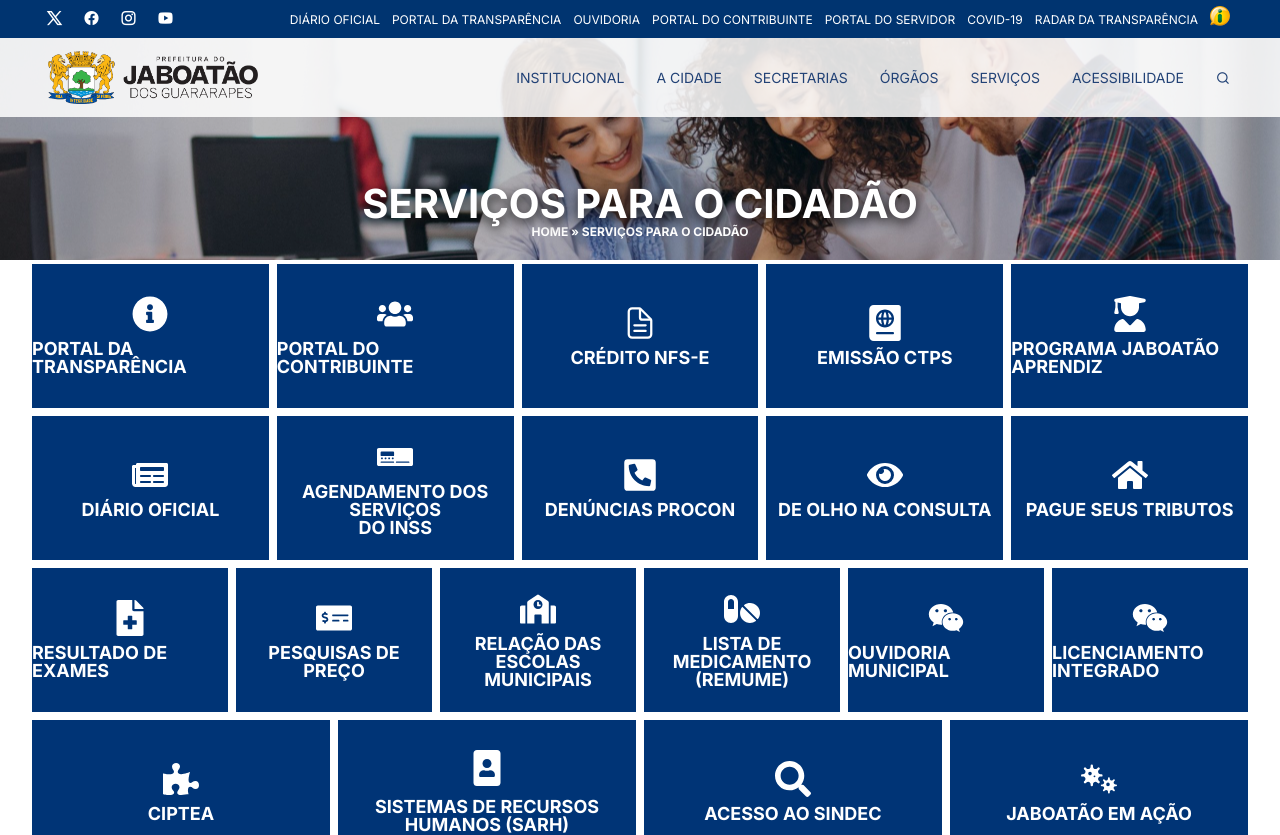
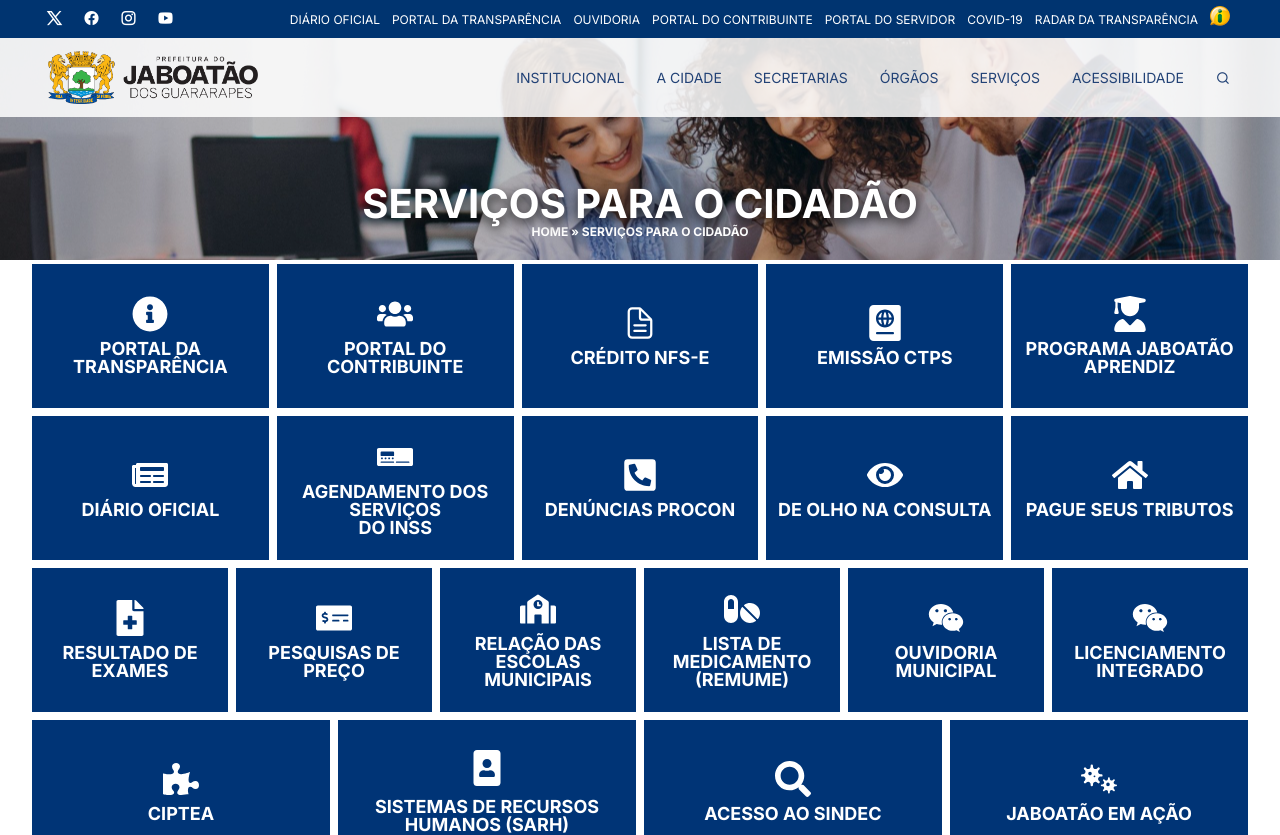
Before and after one commit to kaueksilva/projetojboficial, a Next.js app in the folder front-oficial/: page /cidadao in a window 1280 px wide. Shown: the top 835 px of the page. Built offline with nearby package versions, Linux system fonts and the light colour scheme.

Commit message:
text-center

```diff
--- a/front-oficial/src/app/cidadao/servicos-para-o-cidadao.jsx
+++ b/front-oficial/src/app/cidadao/servicos-para-o-cidadao.jsx
@@ -37,7 +37,7 @@
             <div className="relative h-full w-full bg-[#003476] bg-center">
               <div className="absolute inset-0 flex flex-col items-center justify-center transition-opacity duration-500 group-hover:opacity-0">
                 <FaInfoCircle className="text-4xl text-white" />
-                <h3 className="text-white text-lg font-bold leading-none mt-2">
+                <h3 className="text-white text-lg font-bold leading-none mt-2 text-center">
                   PORTAL DA TRANSPARÊNCIA
                 </h3>
               </div>
@@ -58,7 +58,7 @@
             <div className="relative h-full bg-[#003476] bg-center">
               <div className="absolute inset-0 flex flex-col items-center justify-center transition-opacity duration-500 group-hover:opacity-0">
                 <FaUsers className="text-4xl text-white" />
-                <h3 className="text-white text-lg font-bold leading-none mt-2">
+                <h3 className="text-white text-lg font-bold leading-none mt-2 text-center">
                   PORTAL DO CONTRIBUINTE
                 </h3>
               </div>
@@ -78,7 +78,7 @@
             <div className="relative h-full bg-[#003476] bg-center">
               <div className="absolute inset-0 flex flex-col items-center justify-center transition-opacity duration-500 group-hover:opacity-0">
                 <IoDocumentTextOutline className="text-4xl text-white" />
-                <h3 className="text-white text-lg font-bold leading-none mt-2">
+                <h3 className="text-white text-lg font-bold leading-none mt-2 text-center">
                   CRÉDITO NFS-E
                 </h3>
               </div>
@@ -98,7 +98,7 @@
             <div className="relative h-full bg-[#003476] bg-center">
               <div className="absolute inset-0 flex flex-col items-center justify-center transition-opacity duration-500 group-hover:opacity-0">
                 <FaPassport className="text-4xl text-white" />
-                <h3 className="text-white text-lg font-bold leading-none mt-2">
+                <h3 className="text-white text-lg font-bold leading-none mt-2 text-center">
                   EMISSÃO CTPS
                 </h3>
               </div>
@@ -119,7 +119,7 @@
             <div className="relative h-full bg-[#003476] bg-center">
               <div className="absolute inset-0 flex flex-col items-center justify-center transition-opacity duration-500 group-hover:opacity-0">
                 <FaUserGraduate className="text-4xl text-white" />
-                <h3 className="text-white text-lg font-bold leading-none mt-2">
+                <h3 className="text-white text-lg font-bold leading-none mt-2 text-center">
                   PROGRAMA JABOATÃO APRENDIZ
                 </h3>
               </div>
@@ -142,7 +142,7 @@
             <div className="relative h-full w-full bg-[#003476] bg-center">
               <div className="absolute inset-0 flex flex-col items-center justify-center transition-opacity duration-500 group-hover:opacity-0">
                 <FaNewspaper className="text-4xl text-white" />
-                <h3 className="text-white text-lg font-bold leading-none mt-2">
+                <h3 className="text-white text-lg font-bold leading-none mt-2 text-center">
                   DIÁRIO OFICIAL
                 </h3>
               </div>
@@ -162,7 +162,7 @@
             <div className="relative h-full w-full bg-[#003476] bg-center">
               <div className="absolute inset-0 flex flex-col items-center justify-center transition-opacity duration-500 group-hover:opacity-0">
                 <FaDigitalTachograph className="text-4xl text-white" />
-                <h3 className="text-white text-lg font-bold text-center leading-none mt-2">
+                <h3 className="text-white text-lg font-bold leading-none mt-2 text-center">
                   AGENDAMENTO DOS SERVIÇOS <br /> DO INSS
                 </h3>
               </div>
@@ -183,7 +183,7 @@
             <div className="relative h-full w-full bg-[#003476] bg-center">
               <div className="absolute inset-0 flex flex-col items-center justify-center transition-opacity duration-500 group-hover:opacity-0">
                 <FaPhoneSquareAlt className="text-4xl text-white" />
-                <h3 className="text-white text-lg font-bold leading-none mt-2">
+                <h3 className="text-white text-lg font-bold leading-none mt-2 text-center">
                   DENÚNCIAS PROCON
                 </h3>
               </div>
@@ -203,7 +203,7 @@
             <div className="relative h-full w-full bg-[#003476] bg-center">
               <div className="absolute inset-0 flex flex-col items-center justify-center transition-opacity duration-500 group-hover:opacity-0">
                 <FaEye className="text-4xl text-white" />
-                <h3 className="text-white text-lg font-bold leading-none mt-2">
+                <h3 className="text-white text-lg font-bold leading-none mt-2 text-center">
                   DE OLHO NA CONSULTA
                 </h3>
               </div>
@@ -223,7 +223,7 @@
             <div className="relative h-full w-full bg-[#003476] bg-center">
               <div className="absolute inset-0 flex flex-col items-center justify-center transition-opacity duration-500 group-hover:opacity-0">
                 <FaHome className="text-4xl text-white" />
-                <h3 className="text-white text-lg font-bold leading-none mt-2">
+                <h3 className="text-white text-lg font-bold leading-none mt-2 text-center">
                   PAGUE SEUS TRIBUTOS
                 </h3>
               </div>
@@ -245,7 +245,7 @@
             <div className="relative h-full w-full bg-[#003476] bg-center">
               <div className="absolute inset-0 flex flex-col items-center justify-center transition-opacity duration-500 group-hover:opacity-0">
                 <FaFileMedical className="text-4xl text-white" />
-                <h3 className="text-white text-lg font-bold leading-none mt-2">
+                <h3 className="text-white text-lg font-bold leading-none mt-2 text-center">
                   RESULTADO DE EXAMES
                 </h3>
               </div>
@@ -264,7 +264,7 @@
             <div className="relative h-full w-full bg-[#003476] bg-center">
               <div className="absolute inset-0 flex flex-col items-center justify-center transition-opacity duration-500 group-hover:opacity-0">
                 <FaMoneyCheckAlt className="text-4xl text-white" />
-                <h3 className="text-white text-lg font-bold text-center leading-none mt-2">
+                <h3 className="text-white text-lg font-bold text-center leading-none mt-2 text-center">
                   PESQUISAS DE PREÇO
                 </h3>
               </div>
@@ -324,7 +324,7 @@
             <div className="relative h-full w-full bg-[#003476] bg-center">
               <div className="absolute inset-0 flex flex-col items-center justify-center transition-opacity duration-500 group-hover:opacity-0">
                 <FaWeixin className="text-4xl text-white" />
-                <h3 className="text-white text-lg font-bold leading-none mt-2">
+                <h3 className="text-white text-lg font-bold leading-none mt-2 text-center">
                   OUVIDORIA MUNICIPAL
                 </h3>
               </div>
@@ -344,7 +344,7 @@
             <div className="relative h-full w-full bg-[#003476] bg-center">
               <div className="absolute inset-0 flex flex-col items-center justify-center transition-opacity duration-500 group-hover:opacity-0">
                 <FaWeixin className="text-4xl text-white" />
-                <h3 className="text-white text-lg font-bold leading-none mt-2">
+                <h3 className="text-white text-lg font-bold leading-none mt-2 text-center">
                   LICENCIAMENTO INTEGRADO
                 </h3>
               </div>
@@ -367,7 +367,7 @@
             <div className="relative h-full w-full bg-[#003476] bg-center">
               <div className="absolute inset-0 flex flex-col items-center justify-center transition-opacity duration-500 group-hover:opacity-0">
                 <FaPuzzlePiece className="text-4xl text-white" />
-                <h3 className="text-white text-lg font-bold leading-none mt-2">
+                <h3 className="text-white text-lg font-bold leading-none mt-2 text-center">
                   CIPTEA
                 </h3>
               </div>
@@ -403,7 +403,7 @@
             <div className="relative h-full w-full bg-[#003476] bg-center">
               <div className="absolute inset-0 flex flex-col items-center justify-center transition-opacity duration-500 group-hover:opacity-0">
                 <FaSearch className="text-4xl text-white" />
-                <h3 className="text-white text-lg font-bold leading-none mt-2">
+                <h3 className="text-white text-lg font-bold leading-none mt-2 text-center">
                   ACESSO AO SINDEC
                 </h3>
               </div>
@@ -423,7 +423,7 @@
             <div className="relative h-full w-full bg-[#003476] bg-center">
               <div className="absolute inset-0 flex flex-col items-center justify-center transition-opacity duration-500 group-hover:opacity-0">
                 <FaViruses className="text-4xl text-white" />
-                <h3 className="text-white text-lg font-bold leading-none mt-2">
+                <h3 className="text-white text-lg font-bold leading-none mt-2 text-center">
                   JABOATÃO EM AÇÃO
                 </h3>
               </div>
```
